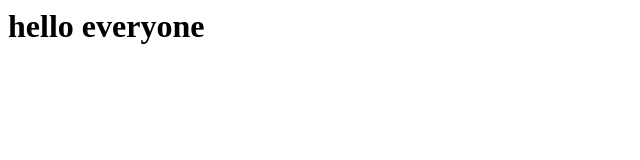
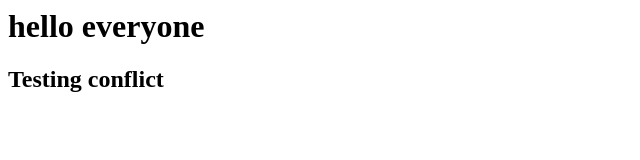
Before and after one commit to RaheeGandhi/practicerepo, a plain HTML site: page HTML/index.html in a window 1280 px wide. Shown: the whole page, without its empty margins (0-640 px from the left). Drawn offline with Linux system fonts and the light colour scheme.

Commit message:
trying conflict

```diff
--- a/HTML/index.html
+++ b/HTML/index.html
@@ -5,5 +5,6 @@
 </head>
 <body>
   <h1>hello everyone</h1>
+  <h2>Testing conflict</h2>
 </body>
 </html>
```
